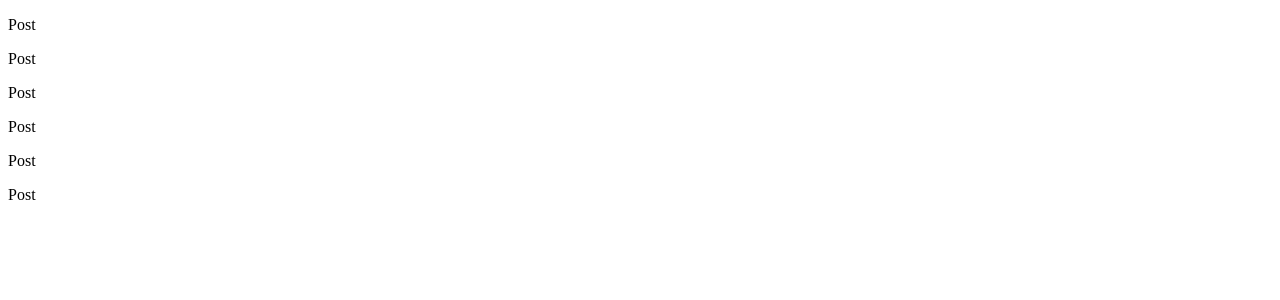
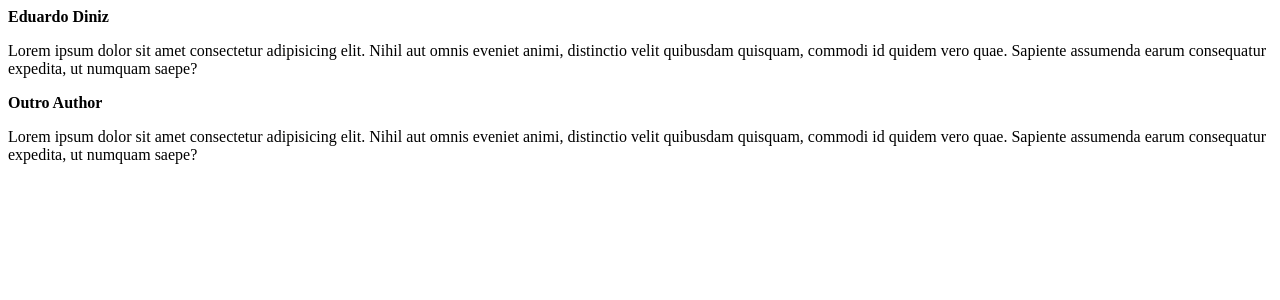
Before and after one commit to DinizEduardo/fundamentos-reactjs-ignite, a React (Vite) app: page / in a window 1280 px wide. Shown: the top 300 px of the page. Built offline with nearby package versions, Linux system fonts and the light colour scheme.

Commit message:
feat: entendendo sobre propriedades

```diff
--- a/src/App.jsx
+++ b/src/App.jsx
@@ -3,12 +3,14 @@ import { Post } from './Post'
 export function App() {
   return (
     <>
-      <Post />
-      <Post />
-      <Post />
-      <Post />
-      <Post />
-      <Post />
+      <Post
+        author="Eduardo Diniz"
+        content="Lorem ipsum dolor sit amet consectetur adipisicing elit. Nihil aut omnis eveniet animi, distinctio velit quibusdam quisquam, commodi id quidem vero quae. Sapiente assumenda earum consequatur expedita, ut numquam saepe?"
+      />
+      <Post
+        author="Outro Author"
+        content="Lorem ipsum dolor sit amet consectetur adipisicing elit. Nihil aut omnis eveniet animi, distinctio velit quibusdam quisquam, commodi id quidem vero quae. Sapiente assumenda earum consequatur expedita, ut numquam saepe?"
+      />
     </>
   )
 }
--- a/src/Post.jsx
+++ b/src/Post.jsx
@@ -1,3 +1,10 @@
-export function Post() {
-  return <p>Post</p>
+// props: { author: '', content: ''}
+
+export function Post(props) {
+  return (
+    <div>
+      <strong>{props.author}</strong>
+      <p>{props.content}</p>
+    </div>
+  )
 }
```
